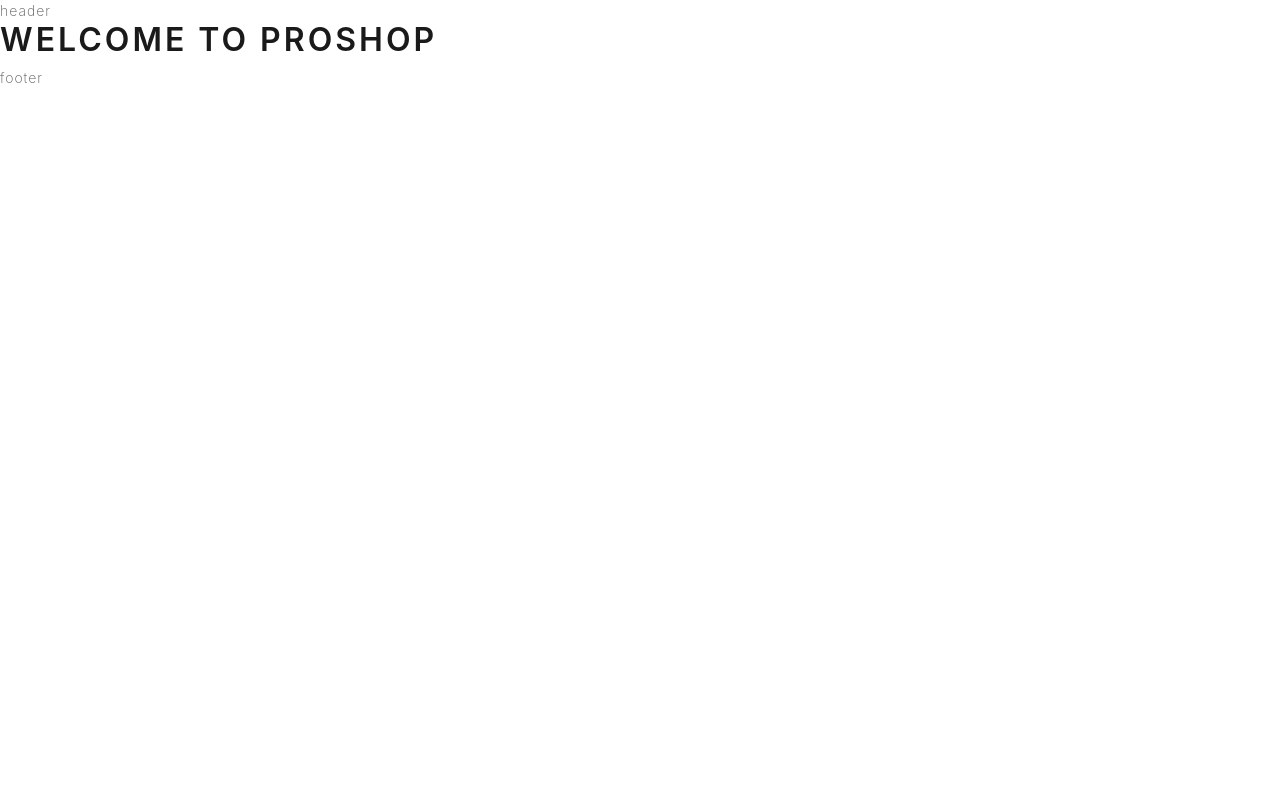
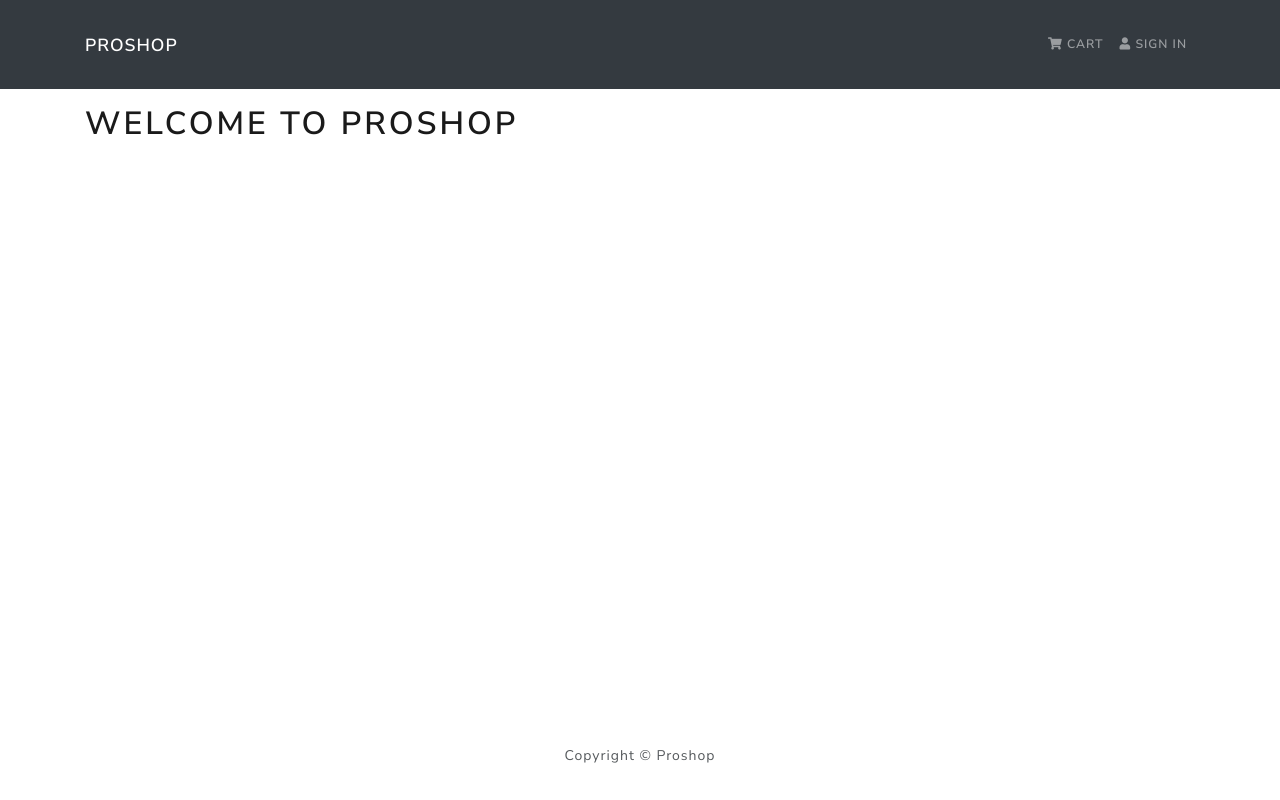
Before and after one commit to gunil0610/proshop, a React (Create React App) app in the folder frontend/: page / in a window 1280 px wide. Built offline with nearby package versions, Linux system fonts and the light colour scheme.

Commit message:
react-bootstrap setup and build header and footer component

```diff
--- a/frontend/public/index.html
+++ b/frontend/public/index.html
@@ -11,6 +11,12 @@
     />
     <link rel="apple-touch-icon" href="%PUBLIC_URL%/logo192.png" />
     <link rel="manifest" href="%PUBLIC_URL%/manifest.json" />
+    <link
+      rel="stylesheet"
+      href="https://cdnjs.cloudflare.com/ajax/libs/font-awesome/5.15.1/css/all.min.css"
+      integrity="sha512-+4zCK9k+qNFUR5X+cKL9EIR+ZOhtIloNl9GIKS57V1MyNsYpYcUrUeQc9vNfzsWfV28IaLL3i96P9sdNyeRssA=="
+      crossorigin="anonymous"
+    />
     <title>Welcome To ProShop</title>
   </head>
   <body>
--- a/frontend/src/App.js
+++ b/frontend/src/App.js
@@ -1,12 +1,16 @@
 import React from "react";
+import { Container } from "react-bootstrap";
 import Header from "./components/Header";
 import Footer from "./components/Footer";
+
 const App = () => {
   return (
     <>
       <Header />
-      <main>
-        <h1>Welcome To Proshop</h1>
+      <main className="py-3">
+        <Container>
+          <h1>Welcome To Proshop</h1>
+        </Container>
       </main>
       <Footer />
     </>
--- a/frontend/src/components/Footer.js
+++ b/frontend/src/components/Footer.js
@@ -1,7 +1,16 @@
 import React from "react";
+import { Container, Row, Col } from "react-bootstrap";
 
 const Footer = () => {
-  return <footer>footer</footer>;
+  return (
+    <footer>
+      <Container>
+        <Row>
+          <Col className="text-center py-3">Copyright &copy; Proshop</Col>
+        </Row>
+      </Container>
+    </footer>
+  );
 };
 
 export default Footer;
--- a/frontend/src/components/Header.js
+++ b/frontend/src/components/Header.js
@@ -1,7 +1,27 @@
 import React from "react";
+import { Navbar, Nav, Container } from "react-bootstrap";
 
 const Header = () => {
-  return <header>header</header>;
+  return (
+    <header>
+      <Navbar bg="dark" variant="dark" expand="lg" collapseOnSelect>
+        <Container>
+          <Navbar.Brand href="/">Proshop</Navbar.Brand>
+          <Navbar.Toggle aria-controls="basic-navbar-nav" />
+          <Navbar.Collapse id="basic-navbar-nav">
+            <Nav className="ml-auto">
+              <Nav.Link href="/cart">
+                <i className="fas fa-shopping-cart"></i> Cart
+              </Nav.Link>
+              <Nav.Link href="/login">
+                <i className="fas fa-user"></i> Sign In
+              </Nav.Link>
+            </Nav>
+          </Navbar.Collapse>
+        </Container>
+      </Navbar>
+    </header>
+  );
 };
 
 export default Header;
--- a/frontend/src/index.css
+++ b/frontend/src/index.css
@@ -1,13 +1,3 @@
-body {
-  margin: 0;
-  font-family: -apple-system, BlinkMacSystemFont, 'Segoe UI', 'Roboto', 'Oxygen',
-    'Ubuntu', 'Cantarell', 'Fira Sans', 'Droid Sans', 'Helvetica Neue',
-    sans-serif;
-  -webkit-font-smoothing: antialiased;
-  -moz-osx-font-smoothing: grayscale;
+main {
+  min-height: 80vh;
 }
-
-code {
-  font-family: source-code-pro, Menlo, Monaco, Consolas, 'Courier New',
-    monospace;
-}
```
